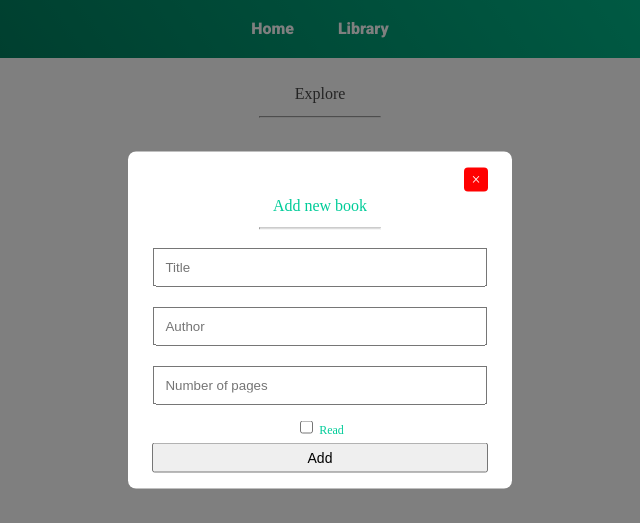
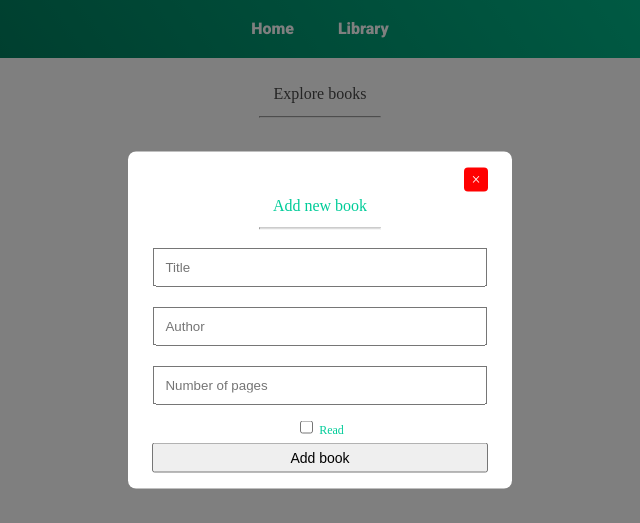
Before and after one commit to JamesOkunlade/library, a website: page index.html in a window 1280 px wide. Both pictures are taken after a click on the button "New book". Shown: the top 523 px of the page, 320-960 px from the left. Drawn offline with Linux system fonts and the light colour scheme.

Commit message:
caption edits

```diff
--- a/index.html
+++ b/index.html
@@ -2,7 +2,7 @@
 <html lang="en" dir="ltr">
  <head>
    <meta charset="utf-8">
-   <title>Library</title>
+   <title>Library App</title>
 
    <!---Google Fonts-->
  <link href="https://fonts.googleapis.com/css?family=Raleway%7CRoboto:900" rel="stylesheet">
@@ -29,7 +29,7 @@
 
      <!-- Library section starts here -->
      <div id="library" class="library">
-       <h4>Explore</h4>
+       <h4>Explore books</h4>
        <hr>
        <div id="shelf" class="shelf">
          <!-- Books load here from the script-->
@@ -60,7 +60,7 @@
                  <span class="slider round">Read</span>
                  </label>
                </span>
-               <button type="submit" name="button" onClick="document.location.reload(true)">Add</button>
+               <button type="submit" name="button" onClick="document.location.reload(true)">Add book</button>
              </form>
            </div>
        </div>
```
